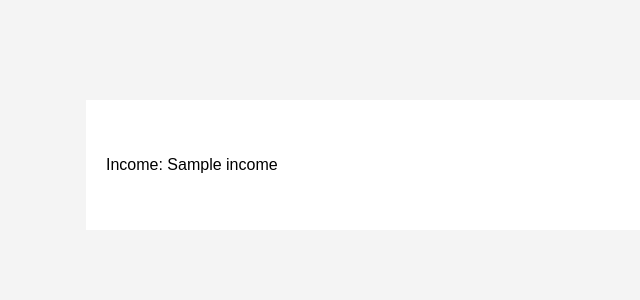
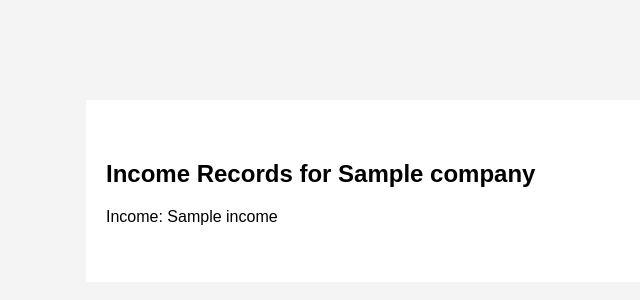
Before and after one commit to Asna-Zulfiqar/AMS, a Django app: template AMS/company/templates/income.html in a window 1280 px wide. Shown: the top 300 px of the page, without its empty margins (14-654 px from the left). Run offline with Django 3.2, Linux system fonts and the light colour scheme; the template is opened without the code that fills it: most values are stand-ins (such as "Sample title", 1, 10 or a date in 2020).

Commit message:
income.html

```diff
--- a/AMS/company/templates/income.html
+++ b/AMS/company/templates/income.html
@@ -10,16 +10,17 @@
 </head>
 <body>
 
+    <!-- Section 1 -->
+    <section id="section1">
+        <h1>Income Records for {{ company.company_name }}</h1>
 
-
-    <!-- Section 1 -->
-
-    <section id="section1">
-        <p>Income: {{ income.income}}</p>
-
+        <!-- Loop through the income records -->
+        {% for income_record in income %}
+        <p>Income: {{ income_record.income }}</p>
+        {% empty %}
+        <p>No income records available for this company.</p>
+        {% endfor %}
     </section>
-
-
 
 </body>
 </html>
```
